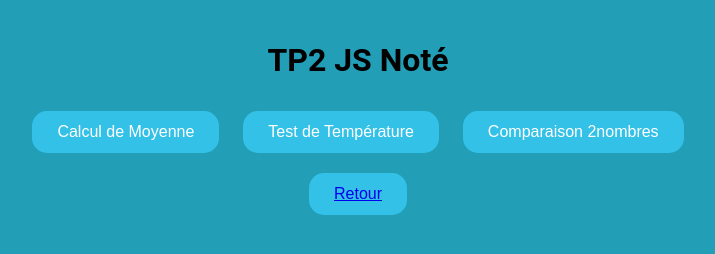
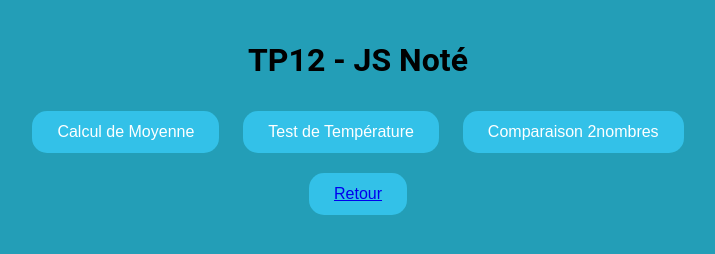
Before and after one commit to ljuerystock/tp12_ljuery, a plain HTML site: page index.html in a window 1280 px wide. Shown: the whole page, without its empty margins (282-997 px from the left). Drawn offline with Linux system fonts and the light colour scheme.

Commit message:
Update title and heading in index.html

```diff
--- a/index.html
+++ b/index.html
@@ -9,7 +9,7 @@
 
 </head>
 <body>
-    <h1>TP2 JS Noté</h1>
+    <h1>TP12 - JS Noté</h1>
     <button onclick="calcul_moyenne()">Calcul de Moyenne</button>
     <button onclick="test_temp()">Test de Température</button>
     <button onclick="comp_nmb()">Comparaison 2nombres</button><br>
@@ -19,4 +19,5 @@
     </button>
 
 </body>
+
 </html>
```
